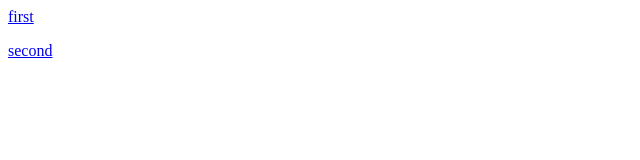
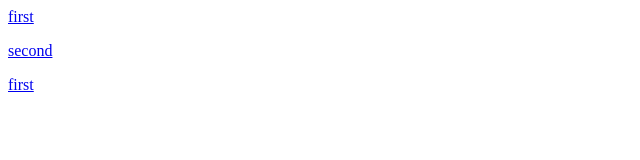
Before and after one commit to jiatianyu/jiatianyu.github.io, a plain HTML site: page index.html in a window 1280 px wide. Shown: the full height of the page, 0-640 px from the left. Drawn offline with Linux system fonts and the light colour scheme.

Commit message:
Update index.html

```diff
--- a/index.html
+++ b/index.html
@@ -10,6 +10,10 @@
 <p>
 	<a href="#" onclick="popUp('second.html'); return false;">second</a>
 	</p>
+
+	<p>
+	<a href="jiatianyu.github.io/there/gallery.html ">first</a>
+</p>
 <script src="scripts/open.js"></script>
 </body>
 </html>
```
